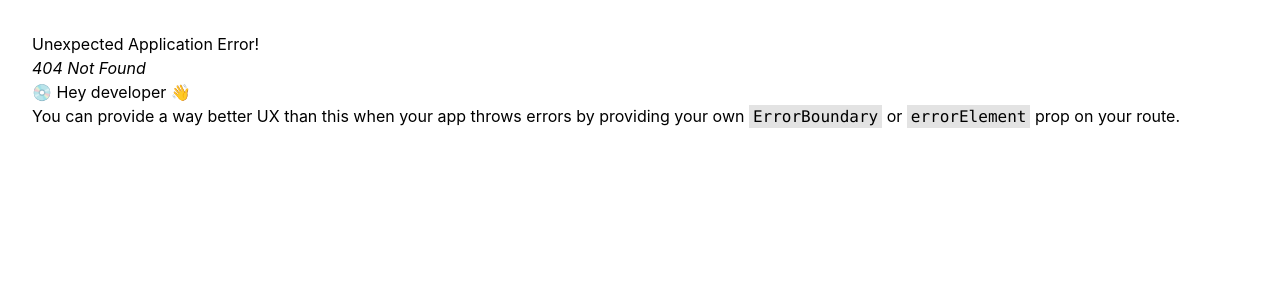
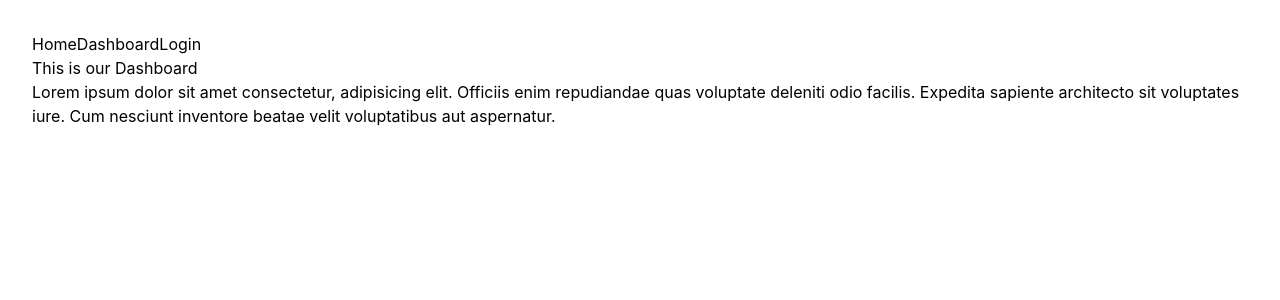
Before and after one commit to Abu-Jayed/Job_Tast-manav.app, a React (Vite) app: page /dashboard in a window 1280 px wide. Before the commit this address had no page. Shown: the top 300 px of the page. Built offline with nearby package versions, Linux system fonts and the light colour scheme.

Commit message:
Dashboard and home components added.

```diff
--- a/src/App.jsx
+++ b/src/App.jsx
@@ -6,6 +6,7 @@ function App() {
 
   return <>
   <NavBar></NavBar>
+  <Outlet></Outlet>
   </>;
 }
 
--- /dev/null
+++ b/src/Dashboard/Dashboard.jsx
@@ -0,0 +1,13 @@
+
+const Dashboard = () => {
+
+
+  return (
+    <>
+      <h1>This is our Dashboard</h1>
+      <p>Lorem ipsum dolor sit amet consectetur, adipisicing elit. Officiis enim repudiandae quas voluptate deleniti odio facilis. Expedita sapiente architecto sit voluptates iure. Cum nesciunt inventore beatae velit voluptatibus aut aspernatur.</p>
+    </>
+  );
+};
+
+export default Dashboard;
--- a/src/main.jsx
+++ b/src/main.jsx
@@ -3,11 +3,15 @@ import ReactDOM from "react-dom/client";
 import App from "./App.jsx";
 import "./index.css";
 import { createBrowserRouter, RouterProvider } from "react-router-dom";
+import Dashboard from "./Dashboard/Dashboard.jsx";
 
 const router = createBrowserRouter([
   {
     path: "/",
-    element: <App></App>
+    element: <App></App>,
+    children: [
+      { path: "dashboard", element: <Dashboard></Dashboard> },
+    ]
   },
 ]);
 
```
Also changed, not shown: src/Home/Home.jsx (added, +11 -0 lines).
